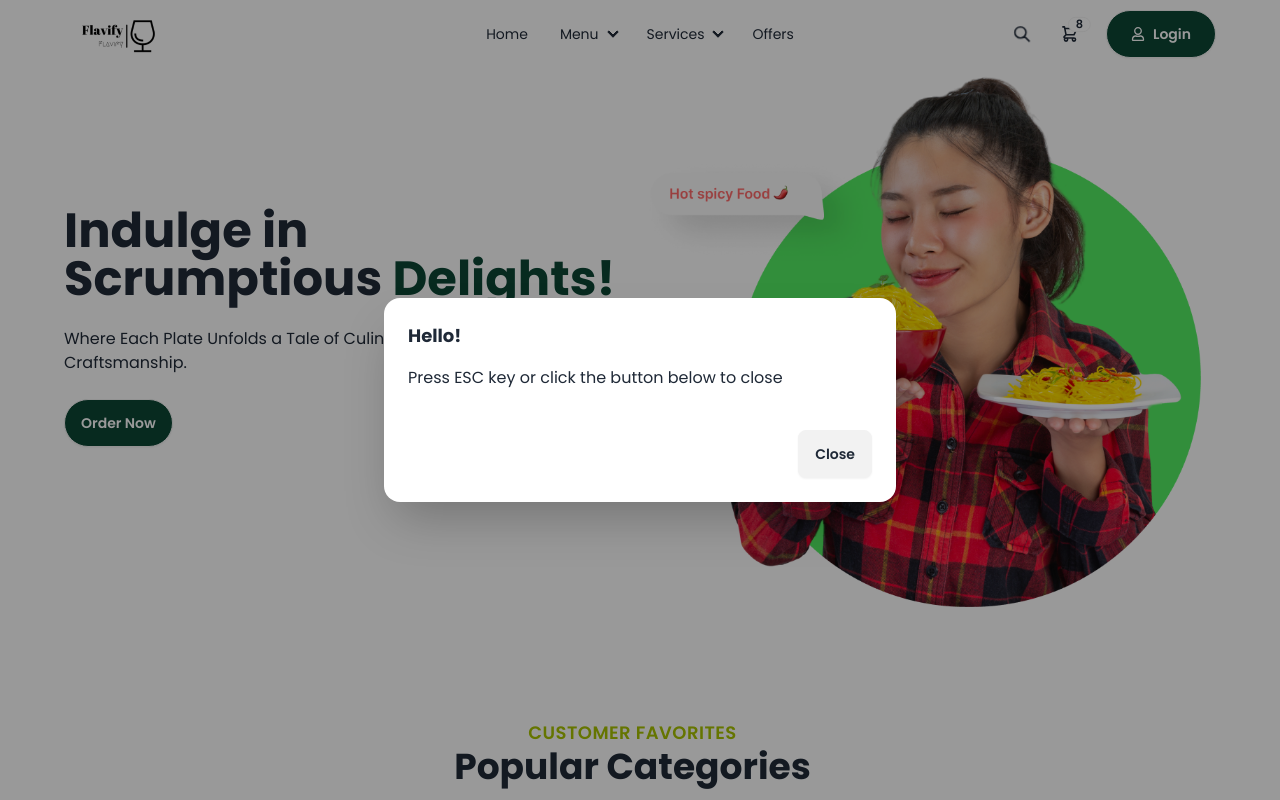
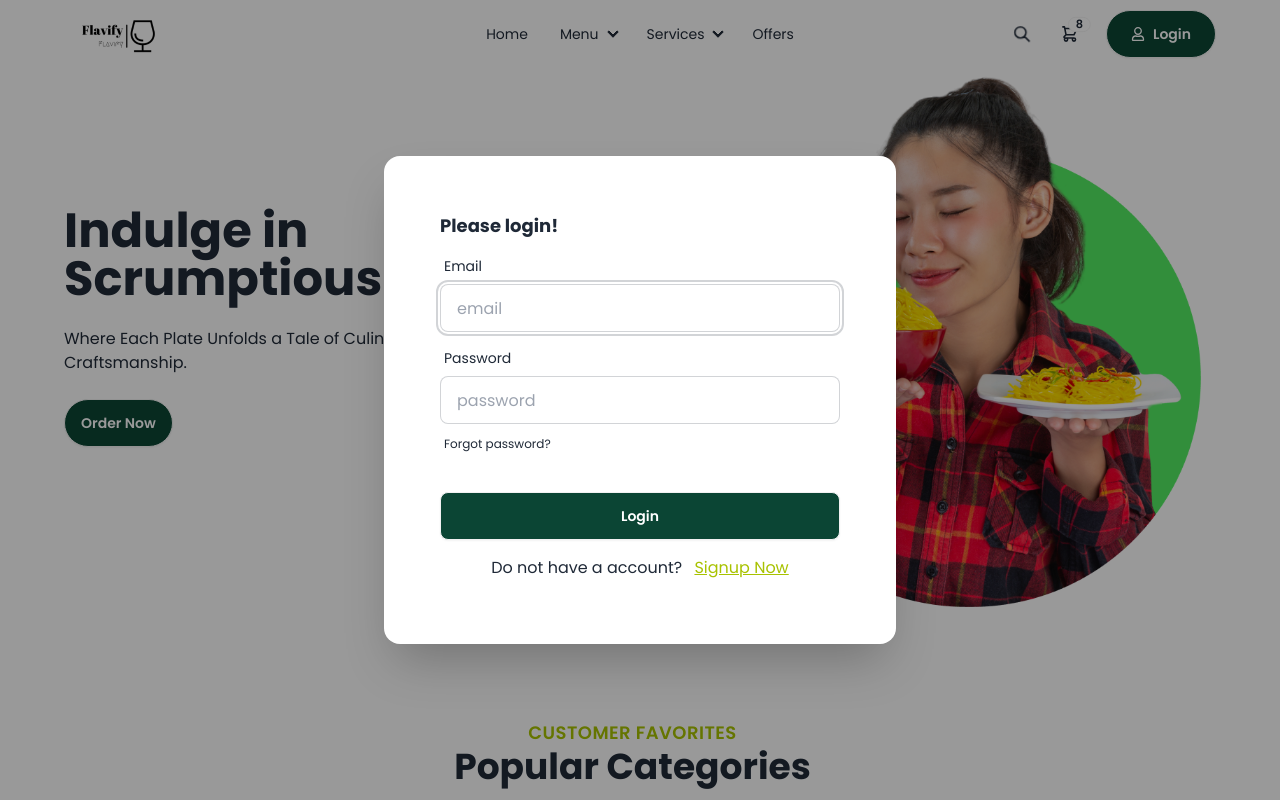
Before and after one commit to nayon117/flavify-client, a React (Vite) app: page / in a window 1280 px wide. Both pictures are taken after a click on the button "Login". Shown: the top 800 px of the page. Built offline with nearby package versions, Linux system fonts and the light colour scheme.

Commit message:
add login page

```diff
--- a/src/App.css
+++ b/src/App.css
@@ -1,27 +1,26 @@
-@import url('https://fonts.googleapis.com/css2?family=Poppins:wght@300;400;500;600;700;800&display=swap');
-body{
-    font-family: 'Poppins', sans-serif;
-  }
+@import url("https://fonts.googleapis.com/css2?family=Poppins:wght@300;400;500;600;700;800&display=swap");
+body {
+  font-family: "Poppins", sans-serif;
+}
 
-header{
+header {
   z-index: 10001 !important;
 }
 .section-container {
-    @apply max-w-screen-xl mx-auto px-4 md:px-8 lg:px-16
+  @apply max-w-screen-xl mx-auto px-4 md:px-8 lg:px-16;
 }
-.subtitle{
-  @apply text-accent tracking-wide text-lg font-semibold uppercase
+.subtitle {
+  @apply text-second tracking-wide text-lg font-semibold uppercase;
 }
-.title{
-  @apply text-2xl md:text-3xl lg:text-4xl font-bold leading-snug
+.title {
+  @apply text-2xl md:text-3xl lg:text-4xl font-bold leading-snug;
 }
-.heartStar{
+.heartStar {
   border-radius: 0px 28px 0px 28px;
 }
 
-
-.active{
+.active {
   text-decoration: underline;
   text-underline-offset: 5px;
-  color: #39DB4A;
+  color: #39db4a;
 }
--- a/src/App.jsx
+++ b/src/App.jsx
@@ -3,7 +3,7 @@ import "./App.css";
 function App() {
   return (
     <>
-      <h1 className="bg-green font-primary">Vite + React</h1>
+      <h1 className="bg-first font-primary">Vite + React</h1>
     </>
   );
 }
--- a/src/components/Banner.jsx
+++ b/src/components/Banner.jsx
@@ -1,12 +1,19 @@
-import bannerImg from '../../public/images/home/banner.png'
+import bannerImg from "../../public/images/home/banner.png";
 const Banner = () => {
   return (
     <div className="section-container flex flex-col-reverse md:flex-row items-center my-12 ">
       {/* text */}
       <div className="flex-1 space-y-6">
-              <h2 className="text-3xl md:text-4xl lg:text-5xl font-bold leading-snug">Indulge in Scrumptious <span className="text-green">Delights!</span></h2>
-              <p>Where Each Plate Unfolds a Tale of Culinary Mastery and Passionate Craftsmanship.</p>
-              <button className="btn bg-green text-white hover:text-green hover:bg-white py-3 px-4 rounded-full">Order Now</button>
+        <h2 className="text-3xl md:text-4xl lg:text-5xl font-bold leading-snug">
+          Indulge in Scrumptious <span className="text-first">Delights!</span>
+        </h2>
+        <p>
+          Where Each Plate Unfolds a Tale of Culinary Mastery and Passionate
+          Craftsmanship.
+        </p>
+        <button className="btn bg-first text-white hover:text-first hover:bg-white py-3 px-4 rounded-full">
+          Order Now
+        </button>
       </div>
       {/* image */}
       <div className="flex-1">
--- a/src/components/Cards.jsx
+++ b/src/components/Cards.jsx
@@ -12,7 +12,12 @@ const Cards = ({ item }) => {
 
   return (
     <div className="card bg-base-100 shadow-xl relative">
-      <div onClick={handleHeartClick} className={`rating gap-1 absolute right-2 top-2 p-4 heartStar bg-green ${isHeartFilted?"text-rose-500" : "text-white"} `}>
+      <div
+        onClick={handleHeartClick}
+        className={`rating gap-1 absolute right-2 top-2 p-4 heartStar bg-first ${
+          isHeartFilted ? "text-rose-500" : "text-white"
+        } `}
+      >
         <FaHeart className="h-5 w-5"></FaHeart>
       </div>
       <Link to={`/menu/${item._id}`}>
@@ -29,7 +34,7 @@ const Cards = ({ item }) => {
         <p>Description of the item</p>
         <div className="card-actions mt-3 flex justify-between items-center">
           <h5 className="font-semibold">$ {item.price}</h5>
-          <button className="btn bg-green text-white">Add to Cart</button>
+          <button className="btn bg-first text-white">Add to Cart</button>
         </div>
       </div>
     </div>
--- a/src/components/Modal.jsx
+++ b/src/components/Modal.jsx
@@ -1,25 +1,57 @@
-
+import { Link } from "react-router-dom";
 
 const Modal = () => {
   return (
     <div>
-     <dialog
-            id="my_modal_5"
-            className="modal modal-bottom sm:modal-middle"
-          >
-            <div className="modal-box">
-              <h3 className="font-bold text-lg">Hello!</h3>
-              <p className="py-4">
-                Press ESC key or click the button below to close
+      <dialog id="my_modal_5" className="modal modal-middle sm:modal-middle">
+        <div className="modal-box">
+          <div className="modal-action mt-0">
+            <form className="card-body " method="dialog">
+              <h3 className="font-bold text-lg">Please login!</h3>
+              <div className="form-control">
+                <label className="label">
+                  <span className="label-text">Email</span>
+                </label>
+                <input
+                  type="email"
+                  placeholder="email"
+                  className="input input-bordered"
+                  required
+                />
+              </div>
+              <div className="form-control">
+                <label className="label">
+                  <span className="label-text">Password</span>
+                </label>
+                <input
+                  type="password"
+                  placeholder="password"
+                  className="input input-bordered"
+                  required
+                />
+                <label className="label mt-1">
+                  <a href="#" className="label-text-alt link link-hover">
+                    Forgot password?
+                  </a>
+                </label>
+              </div>
+              <div className="form-control mt-6">
+                <input
+                  type="submit"
+                  value="Login"
+                  className="btn bg-first text-white"
+                />
+              </div>
+              <p className="text-center my-2">
+                Do not have a account?{" "}
+                <Link to="signup" className="ml-2 text-second underline">
+                  Signup Now
+                </Link>
               </p>
-              <div className="modal-action">
-                <form method="dialog">
-                  {/* if there is a button in form, it will close the modal */}
-                  <button className="btn">Close</button>
-                </form>
-              </div>
-            </div>
-          </dialog>
+            </form>
+          </div>
+        </div>
+      </dialog>
     </div>
   );
 };
--- a/src/components/Navbar.jsx
+++ b/src/components/Navbar.jsx
@@ -139,11 +139,11 @@ const Navbar = () => {
           {/* contact btn */}
           <button
             onClick={() => document.getElementById("my_modal_5").showModal()}
-            className="btn bg-green flex items-center gap-2 text-white rounded-full px-6"
+            className="btn bg-first flex items-center gap-2 text-white rounded-full px-6"
           >
             <FaRegUser /> Login
           </button>
-         <Modal/>
+          <Modal />
         </div>
       </div>
     </header>
--- a/src/pages/home/OurServices.jsx
+++ b/src/pages/home/OurServices.jsx
@@ -39,7 +39,7 @@ const OurServices = () => {
               offer exceptional services, blending culinary artistry with warm
               hospitality.
             </blockquote>
-            <button className="btn bg-green text-white rounded-full py-3 px-8">
+            <button className="btn bg-first text-white rounded-full py-3 px-8">
               Explore
             </button>
           </div>
@@ -48,7 +48,10 @@ const OurServices = () => {
         <div className="md:w-1/2">
           <div className="grid grid-cols-1 md:grid-cols-2 gap-8 items-center">
             {serviceList?.map((service) => (
-              <div key={service.id} className="shadow-md rounded-sm py-5 px-4 text-center space-y-2 text-green cursor-pointer hover:border-accent transition-all duration-300 hover:border">
+              <div
+                key={service.id}
+                className="shadow-md rounded-sm py-5 px-4 text-center space-y-2 text-first cursor-pointer hover:border-second transition-all duration-300 hover:border"
+              >
                 <img src={service?.image} alt="icons" className="mx-auto" />
                 <h3 className="pt-3 font-medium">{service?.title}</h3>
                 <p>{service.des}</p>
--- a/src/pages/home/SpecialDishes.jsx
+++ b/src/pages/home/SpecialDishes.jsx
@@ -26,7 +26,7 @@ const simplePrevArrow = (props) => {
     <div
       onClick={onClick}
       className={className}
-      style={{ ...style, display: "block", background: "green" }}
+      style={{ ...style, display: "block", background: "first" }}
     >
       Back
     </div>
@@ -96,13 +96,13 @@ const SpecialDishes = () => {
       <div className="md:absolute right-3 top-8 mb-10 md:mr-16">
         <button
           onClick={() => slider?.current?.slickPrev()}
-          className="btn p-2 rounded-full  bg-white text-green "
+          className="btn p-2 rounded-full  bg-white text-first "
         >
           <FaAngleLeft className="w-8 h-8 p-1" />
         </button>
         <button
           onClick={() => slider?.current?.slickNext()}
-          className="btn p-2 bg-white text-green rounded-full ml-3"
+          className="btn p-2 bg-white text-first rounded-full ml-3"
         >
           <FaAngleRight className="w-8 h-8 p-1" />
         </button>
--- a/tailwind.config.js
+++ b/tailwind.config.js
@@ -1,18 +1,14 @@
 /** @type {import('tailwindcss').Config} */
 export default {
-  content: [
-    "./index.html",
-    "./src/**/*.{js,ts,jsx,tsx}",
-  ],
+  content: ["./index.html", "./src/**/*.{js,ts,jsx,tsx}"],
   theme: {
     extend: {
       colors: {
-        "green":"#0b4534",
-        "ash":"#d7e0e4",
-        "accent":"#a8c200",
-      }
+        first: "#0b4534",
+        second: "#a8c200",
+        third: "#d7e0e4",
+      },
     },
   },
   plugins: [require("daisyui")],
-
-}
+};
```
Also changed, not shown: src/pages/home/Categories.jsx (+44 -22 lines), src/pages/shop/Menu.jsx (+20 -16 lines), 1 other file (tests, documents, lock files or other folders). Lines whose indentation alone changed are shown as unchanged.
